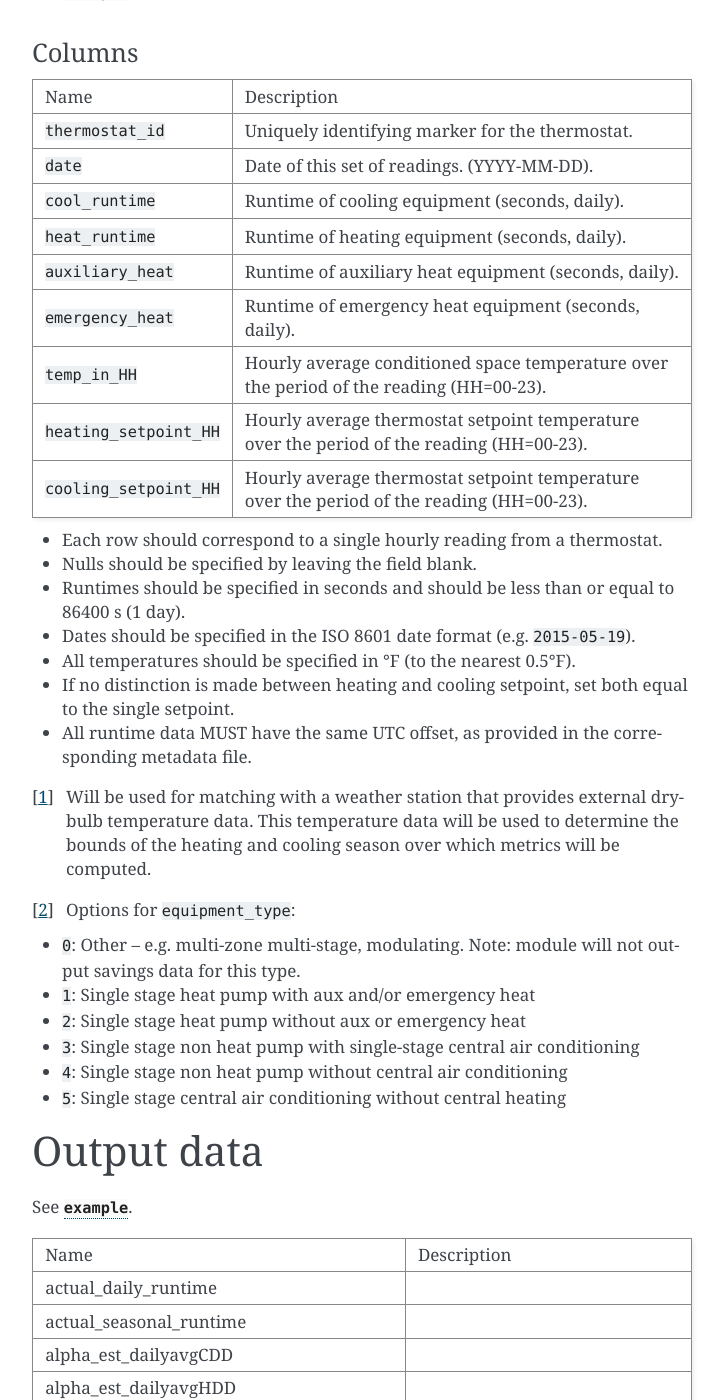
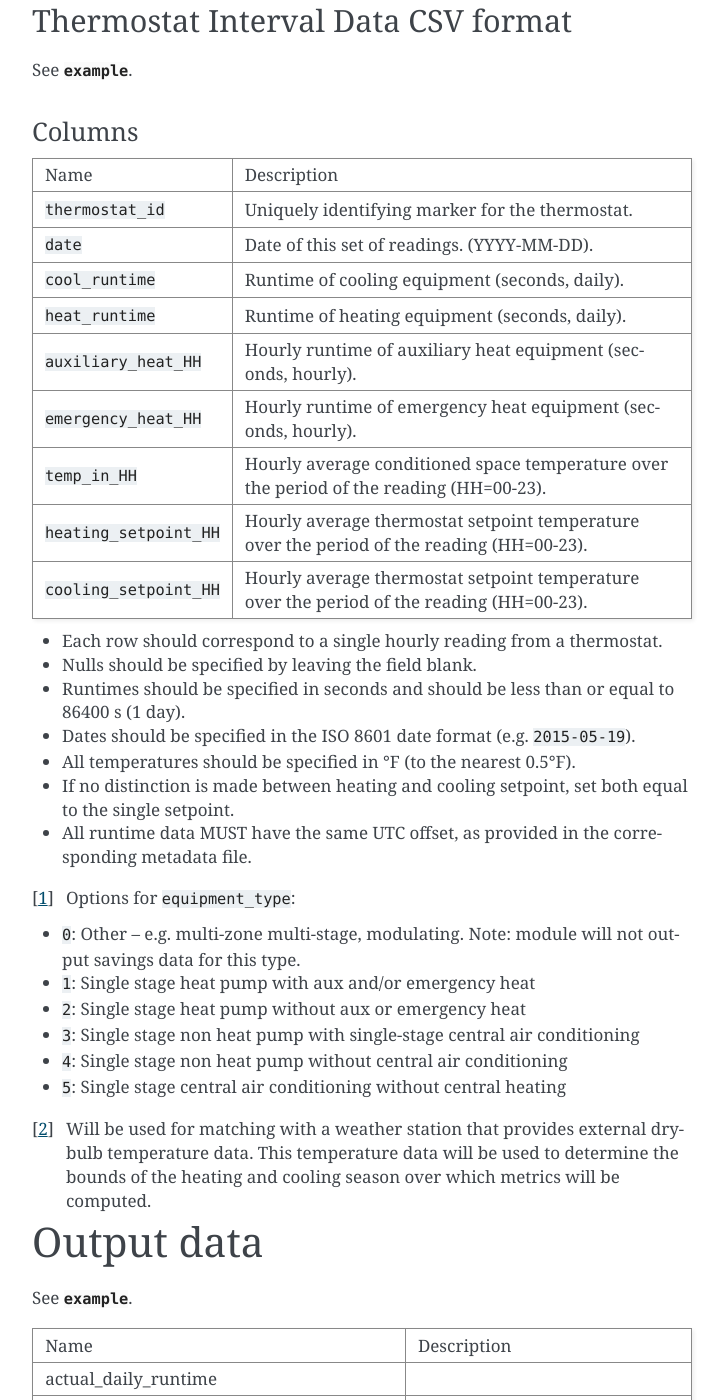
Before and after one commit to EPAENERGYSTAR/epathermostat, a Sphinx documentation site: the page built from docs/tutorial.rst, in a window 1280 px wide and 1400 px high, scrolled down 1688 px. Shown: the whole window, without its empty margins (388-1112 px from the left). Built offline with Sphinx 7.4.7, drawn with Linux system fonts in a browser that asks for light colours; some of the changed lines change nothing that is shown; some of the changed text lies outside the part shown.

Commit message:
Update example files

```diff
--- a/docs/examples/metadata_example.csv
+++ /dev/null
@@ -1,2 +0,0 @@
-thermostat_id,zipcode,equipment_type,utc_offset
-test,91104,1,-0700
--- a/docs/examples/output_example.csv
+++ /dev/null
@@ -1,10 +0,0 @@
-actual_daily_runtime,actual_seasonal_runtime,alpha_est_dailyavgCDD,alpha_est_dailyavgHDD,alpha_est_hourlysumCDD,alpha_est_hourlysumHDD,baseline_comfort_temperature,baseline_daily_runtime_dailyavgCDD,baseline_daily_runtime_dailyavgHDD,baseline_daily_runtime_deltaT,baseline_daily_runtime_hourlysumCDD,baseline_daily_runtime_hourlysumHDD,baseline_seasonal_runtime_dailyavgCDD,baseline_seasonal_runtime_dailyavgHDD,baseline_seasonal_runtime_deltaT,baseline_seasonal_runtime_hourlysumCDD,baseline_seasonal_runtime_hourlysumHDD,ct_identifier,deltaT_base_est_dailyavgCDD,deltaT_base_est_dailyavgHDD,deltaT_base_est_hourlysumCDD,deltaT_base_est_hourlysumHDD,equipment_type,mean_sq_err_dailyavgCDD,mean_sq_err_dailyavgHDD,mean_sq_err_hourlysumCDD,mean_sq_err_hourlysumHDD,mean_squared_error_deltaT,n_days_both_heating_and_cooling,n_days_both_heating_and_heating,n_days_incomplete,rhu_00F_to_05F,rhu_05F_to_10F,rhu_10F_to_15F,rhu_15F_to_20F,rhu_20F_to_25F,rhu_25F_to_30F,rhu_30F_to_35F,rhu_35F_to_40F,rhu_40F_to_45F,rhu_45F_to_50F,rhu_50F_to_55F,rhu_55F_to_60F,season_name,seasonal_avoided_runtime_dailyavgCDD,seasonal_avoided_runtime_dailyavgHDD,seasonal_avoided_runtime_deltaT,seasonal_avoided_runtime_hourlysumCDD,seasonal_avoided_runtime_hourlysumHDD,seasonal_savings_dailyavgCDD,seasonal_savings_dailyavgHDD,seasonal_savings_deltaT,seasonal_savings_hourlysumCDD,seasonal_savings_hourlysumHDD,slope_deltaT,zipcode
-10599.225,423969.0,2306.64934441,,2635.49389375,,75.0,13840.6454867,,14116.4127506,4795.95419065,,553625.81947,,564656.510024,191838.167626,,test,0.243110628165,,-0.770892866362,,1,985500.273254,,1220265.28565,,1058435.36039,65.0,,4,,,,,,,,,,,,,2011 Cooling,-129656.81947,,-140687.510024,232130.832374,,-0.234195759862,,-0.249155916077,1.21003466227,,-2405.61818666,91104
-13453.4444444,726486.0,2332.32712966,,2461.63296322,,75.0,14043.9040799,,13636.2780316,9204.54031548,,758370.820315,,736359.013706,497045.177036,,test,0.124908891793,,-0.206470469249,,1,401335.457601,,759903.643268,,414477.91871,67.0,,3,,,,,,,,,,,,,2012 Cooling,-31884.8203146,,-9873.01370582,229440.822964,,-0.0420438385293,,-0.013407880561,0.461609595194,,-2375.9566448,91104
-12199.6714286,853977.0,2366.17311634,,2642.69389996,,75.0,13738.8344488,,13811.740017,5894.6653105,,961718.411415,,966821.801187,412626.571735,,test,0.132217905099,,-0.69539624332,,1,558678.274953,,922596.359022,,584245.407984,83.0,,3,,,,,,,,,,,,,2013 Cooling,-107741.411415,,-112844.801187,441350.428265,,-0.112030101676,,-0.116717269975,1.06961223173,,-2412.18097052,91104
-11618.3275862,673863.0,2446.18802379,,2642.465599,,75.0,12535.922413,,13174.1241369,5825.84088774,,727083.499953,,764099.199938,337898.771489,,test,-0.0733313807823,,-0.59822481102,,1,639710.747096,,1617669.38716,,647253.908566,90.0,,3,,,,,,,,,,,,,2014 Cooling,-53220.4999525,,-90236.1999376,335964.228511,,-0.0731972324444,,-0.118094875567,0.994274785405,,-2417.7131037,91104
-18457.9,2584106.0,,2400.23899852,,2582.2956461,66.0,,15511.2310922,15513.2532825,,12837.0019404,,2171572.35291,2171855.45954,,1797180.27165,test,,-0.00105926482355,,0.428314639188,1,,369354.946077,,882030.507601,369356.647689,,22.0,2,0.0,0.0,0.0,0.0,0.0,0.0,0.0,0.0,0.0,0.0321898635813,0.0326727727906,0.0214514817826,2010-2011 Heating,,412533.647092,412250.540456,,786925.72835,,0.18997002174,0.189814906256,,0.437866885567,2400.48263481,91104
-18522.3762376,3741520.0,,2356.04838406,,2506.19901978,66.0,,15644.87978,15714.449315,,12853.125196,,3160265.71556,3174318.76164,,2596331.28959,test,,-0.153390560883,,0.186107567222,1,,596767.825229,,1461860.54875,626429.363836,,75.0,4,0.0,0.0,0.0,0.0,0.0,0.0,0.0,0.0,0.0,0.0301928041122,0.037843694178,0.00959503478711,2011-2012 Heating,,581254.284441,567201.238361,,1145188.71041,,0.183925763451,0.178684398434,,0.441079578328,2392.28501976,91104
-17675.9,2828144.0,,2381.45747739,,2557.05626172,66.0,,14838.2932783,14887.1419034,,12035.4567137,,2374126.92454,2381942.70454,,1925673.0742,test,,-0.0526460026222,,0.36168241107,1,,427168.670891,,1292100.76313,431733.359353,,72.0,3,0.0,0.0,0.0,0.0,0.0,0.0,0.0,0.0,0.0253688219586,0.0323343231935,0.0164903870248,0.00841933104654,2012-2013 Heating,,454017.075464,446201.295457,,902470.925805,,0.191235384584,0.187326628221,,0.468652201611,2393.52937394,91104
-12820.0733333,1923011.0,,2379.84040533,,2536.29731895,66.0,,10947.6476387,11058.9868434,,8047.84148235,,1642147.1458,1658848.02651,,1207176.22235,test,,-0.0546499043021,,0.352230327997,1,,310356.770091,,780844.774524,314350.077114,,92.0,2,0.0,0.0,0.0,0.0,0.0,0.0,0.0,0.0,0.0,0.0107317408568,0.000850722422415,0.0121198886281,2013-2014 Heating,,280863.8542,264162.973491,,715834.777648,,0.171034523257,0.159244830912,,0.592982834149,2398.47288956,91104
-14548.14,727407.0,,2362.81912359,,2621.81255406,66.0,,12252.3247873,12277.6235253,,9109.9307535,,612616.239363,613881.176266,,455496.537675,test,,-0.0694423968621,,0.497487604045,1,,436803.541783,,1042563.19886,444775.6249,,44.0,2,0.0,0.0,0.0,0.0,0.0,0.0,0.0,0.0,0.0,0.000133490555543,0.039653014394,0.0,2014-2015 Heating,,114790.760637,113525.823734,,271910.462325,,0.187377926444,0.184931267031,,0.596953960864,2381.79080004,91104
--- a/docs/tutorial.rst
+++ b/docs/tutorial.rst
@@ -49,22 +49,23 @@
 Another CSV (or CSVs) should contain runtime information, linked to the
 metadata csv by the :code:`thermostat_id` column.
 
+Example files :download:`here <./examples/examples.zip>`.
+
 Thermostat Summary Metadata CSV format
 --------------------------------------
-
-See :download:`example <./examples/metadata_example.csv>`.
 
 Columns
 ~~~~~~~
 
-====================== ===========
-Name                   Description
----------------------- -----------
-:code:`thermostat_id`  A uniquely identifying marker for the thermostat.
-:code:`zipcode`        The ZIP code in which the thermostat is installed [#]_.
-:code:`equipment_type` The type of controlled HVAC heating and cooling equipment. [#]_
-:code:`utc_offset`     The UTC offset of the times in the corresponding interval data CSV. (e.g. "-0700")
-====================== ===========
+============================== ===========
+Name                           Description
+------------------------------ -----------
+:code:`thermostat_id`          A uniquely identifying marker for the thermostat.
+:code:`equipment_type`         The type of controlled HVAC heating and cooling equipment. [#]_
+:code:`zipcode`                The ZIP code in which the thermostat is installed [#]_.
+:code:`utc_offset`             The UTC offset of the times in the corresponding interval data CSV. (e.g. "-0700")
+:code:`interval_data_filename` The UTC offset of the times in the corresponding interval data CSV. (e.g. "-0700")
+============================== ===========
 
  - Each row should correspond to a single thermostat.
  - Nulls should be specified by leaving the field blank.
@@ -86,8 +87,8 @@
 :code:`date`                 Date of this set of readings. (YYYY-MM-DD).
 :code:`cool_runtime`         Runtime of cooling equipment (seconds, daily).
 :code:`heat_runtime`         Runtime of heating equipment (seconds, daily).
-:code:`auxiliary_heat`       Runtime of auxiliary heat equipment (seconds, daily).
-:code:`emergency_heat`       Runtime of emergency heat equipment (seconds, daily).
+:code:`auxiliary_heat_HH`    Hourly runtime of auxiliary heat equipment (seconds, hourly).
+:code:`emergency_heat_HH`    Hourly runtime of emergency heat equipment (seconds, hourly).
 :code:`temp_in_HH`           Hourly average conditioned space temperature over the period of the reading (HH=00-23).
 :code:`heating_setpoint_HH`  Hourly average thermostat setpoint temperature over the period of the reading (HH=00-23).
 :code:`cooling_setpoint_HH`  Hourly average thermostat setpoint temperature over the period of the reading (HH=00-23).
@@ -104,11 +105,6 @@
 - All runtime data MUST have the same UTC offset, as provided in the
   corresponding metadata file.
 
-.. [#] Will be used for matching with a weather station that provides external
-   dry-bulb temperature data. This temperature data will be used to determine
-   the bounds of the heating and cooling season over which metrics will be
-   computed.
-
 .. [#] Options for :code:`equipment_type`:
 
    - :code:`0`: Other – e.g. multi-zone multi-stage, modulating. Note: module will
@@ -118,6 +114,11 @@
    - :code:`3`: Single stage non heat pump with single-stage central air conditioning
    - :code:`4`: Single stage non heat pump without central air conditioning
    - :code:`5`: Single stage central air conditioning without central heating
+
+.. [#] Will be used for matching with a weather station that provides external
+   dry-bulb temperature data. This temperature data will be used to determine
+   the bounds of the heating and cooling season over which metrics will be
+   computed.
 
 Output data
 ===========
```
Also changed, not shown: 2 other files.
